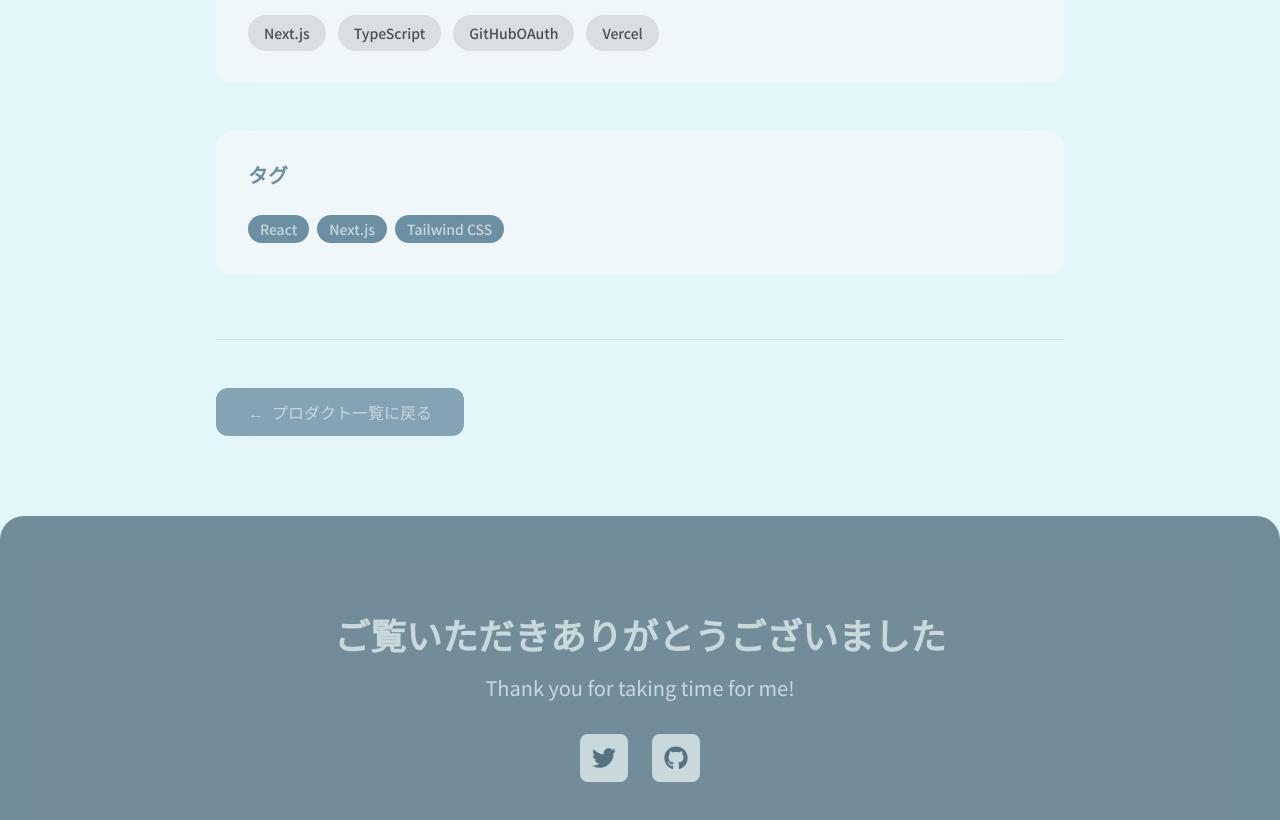
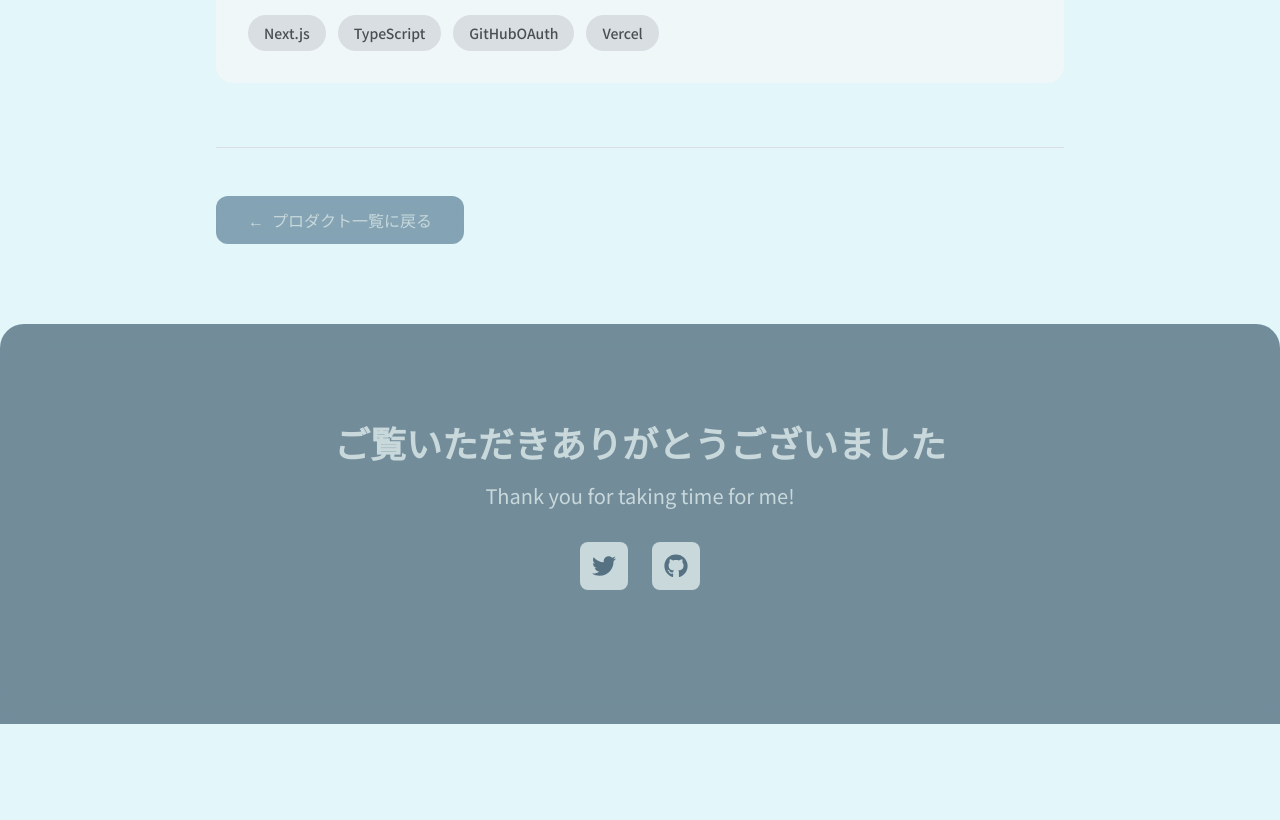
Before and after one commit to ryokcha/n0ta, a Next.js app: page /products/1 in a window 1280 px wide. Shown: the part 1000-1820 px from the top of the page. After the commit the page ends 1724 px from the top, so only its background shows below. Built offline with nearby package versions, Linux system fonts and the light colour scheme; a web font is replaced by a local one.

Commit message:
タグの消去

```diff
--- a/app/data/products.ts
+++ b/app/data/products.ts
@@ -17,7 +17,6 @@ export interface Product {
   role: string; // このプロジェクトでの自分の担当箇所
   technologies: string[]; // 使用した技術スタック
   githubUrl?: string; // GitHubリンク（オプション）
-  tags: string[]; // タグ（複数選択可）
   status: "Completed" | "In Progress" | "Planning"; // プロジェクトのステータス
 }
 
@@ -38,7 +37,6 @@ export interface Product {
  *   role: "担当箇所（例：フロントエンド開発、デザイン等）",
  *   technologies: ["React", "Next.js", "TypeScript"],
  *   githubUrl: "https://github.com/ryokcha/project-name",
- *   tags: ["React", "Web"],
  *   status: "In Progress"
  * }
  */
@@ -58,7 +56,6 @@ export const products: Product[] = [
     role: "フロントエンド開発、UI/UXデザイン",
     technologies: ["Next.js", "TypeScript", "GitHubOAuth", "Vercel"],
     githubUrl: "https://github.com/dokkiitech/Discordbot-maker",
-    tags: ["React", "Next.js", "Tailwind CSS"],
     status: "Completed",
   },
   // ========================================
@@ -75,7 +72,6 @@ export const products: Product[] = [
     role: "デザインシステム設計、Figmaドキュメント作成、コンポーネント実装",
     technologies: ["Figma", "React", "Storybook", "TypeScript", "CSS-in-JS"],
     githubUrl: "https://github.com/ryokcha/design-system",
-    tags: ["UI/UX", "Design", "Documentation"],
     status: "Completed",
   },
   // ========================================
@@ -91,7 +87,6 @@ export const products: Product[] = [
     teamSize: 2,
     role: "UI/UXデザイン、アプリケーション開発、ユーザーテスト",
     technologies: ["React Native", "Expo", "TypeScript", "Redux", "Firebase"],
-    tags: ["Mobile", "UI Design", "Development"],
     status: "In Progress",
   },
   // ========================================
@@ -108,7 +103,6 @@ export const products: Product[] = [
     role: "アーキテクチャ設計、フロントエンド開発、バックエンドAPI設計",
     technologies: ["Next.js", "Node.js", "Express", "PostgreSQL", "Stripe", "Docker"],
     githubUrl: "https://github.com/ryokcha/ecommerce-platform",
-    tags: ["Full-Stack", "React", "Node.js"],
     status: "Planning",
   },
 
--- a/app/products/[id]/page.tsx
+++ b/app/products/[id]/page.tsx
@@ -21,7 +21,6 @@ import { products } from "@/app/data/products";
  * - 作成背景（background）
  * - 制作人数、担当箇所
  * - 使用技術
- * - タグ
  * - GitHub リンク
  */
 
@@ -178,25 +177,6 @@ export default function ProductDetailPage({ params }: ProductDetailPageProps) {
           </div>
         </section>
 
-        {/* Tags */}
-        <section className="mb-12">
-          <div className="bg-[#fcf7f8]/50 backdrop-blur-lg rounded-2xl p-8">
-            <h3 className="text-xl font-bold text-[#6C8FA3] mb-6">
-              タグ
-            </h3>
-            <div className="flex flex-wrap gap-2">
-              {product.tags.map((tag) => (
-                <span
-                  key={tag}
-                  className="px-3 py-1 bg-[#6C8FA3] text-[#c8d8db] rounded-full text-sm font-medium"
-                >
-                  {tag}
-                </span>
-              ))}
-            </div>
-          </div>
-        </section>
-
         {/* Navigation */}
         <section className="mt-16 pt-12 border-t border-[#D9DEE2]">
           <Link
--- a/app/products/page.tsx
+++ b/app/products/page.tsx
@@ -58,18 +58,6 @@ export default function Products() {
                   <p className="text-[#4A4F52] mb-6 leading-relaxed">
                     {product.description}
                   </p>
-
-                  {/* Tags */}
-                  <div className="flex flex-wrap gap-2">
-                    {product.tags.map((tag) => (
-                      <span
-                        key={tag}
-                        className="text-sm px-3 py-1 bg-[#D9DEE2] text-[#4A4F52] rounded-full"
-                      >
-                        {tag}
-                      </span>
-                    ))}
-                  </div>
                 </div>
               </Link>
             ))}
```
